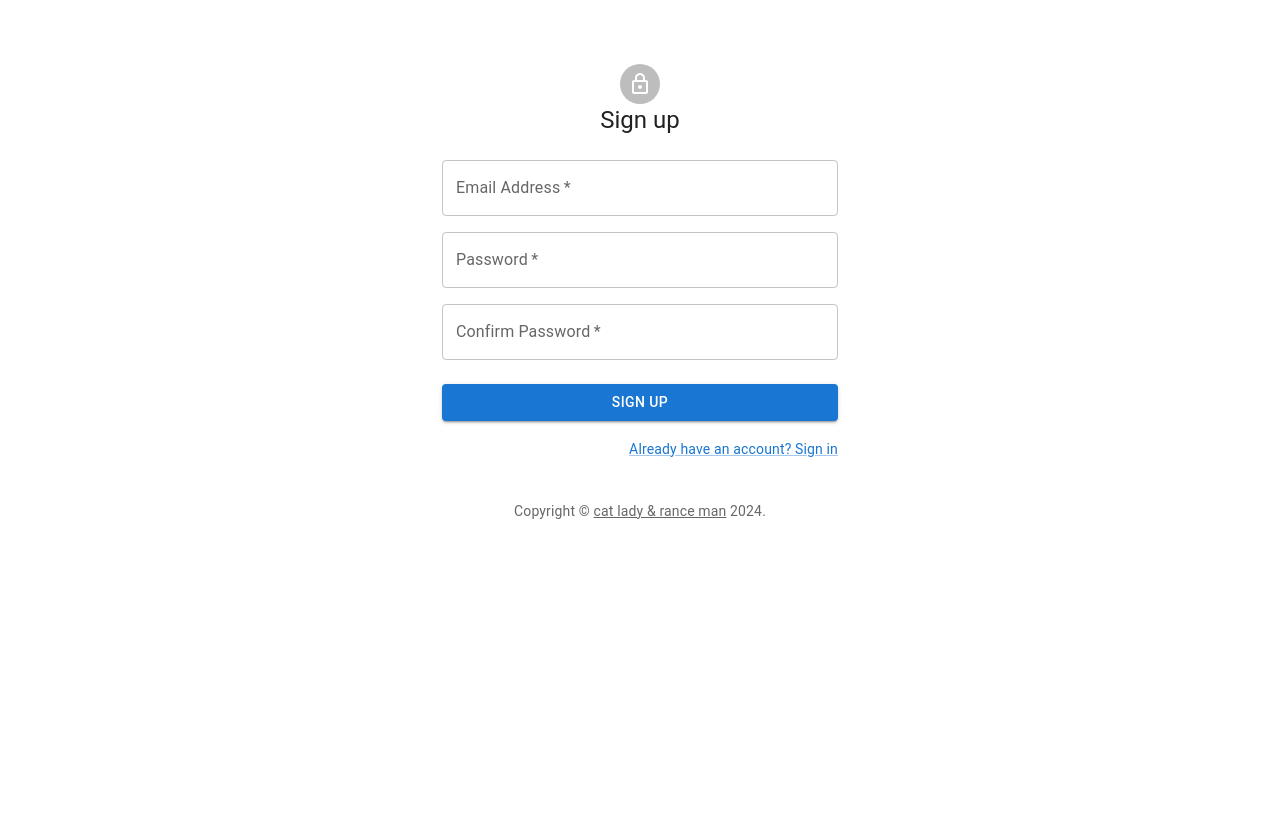
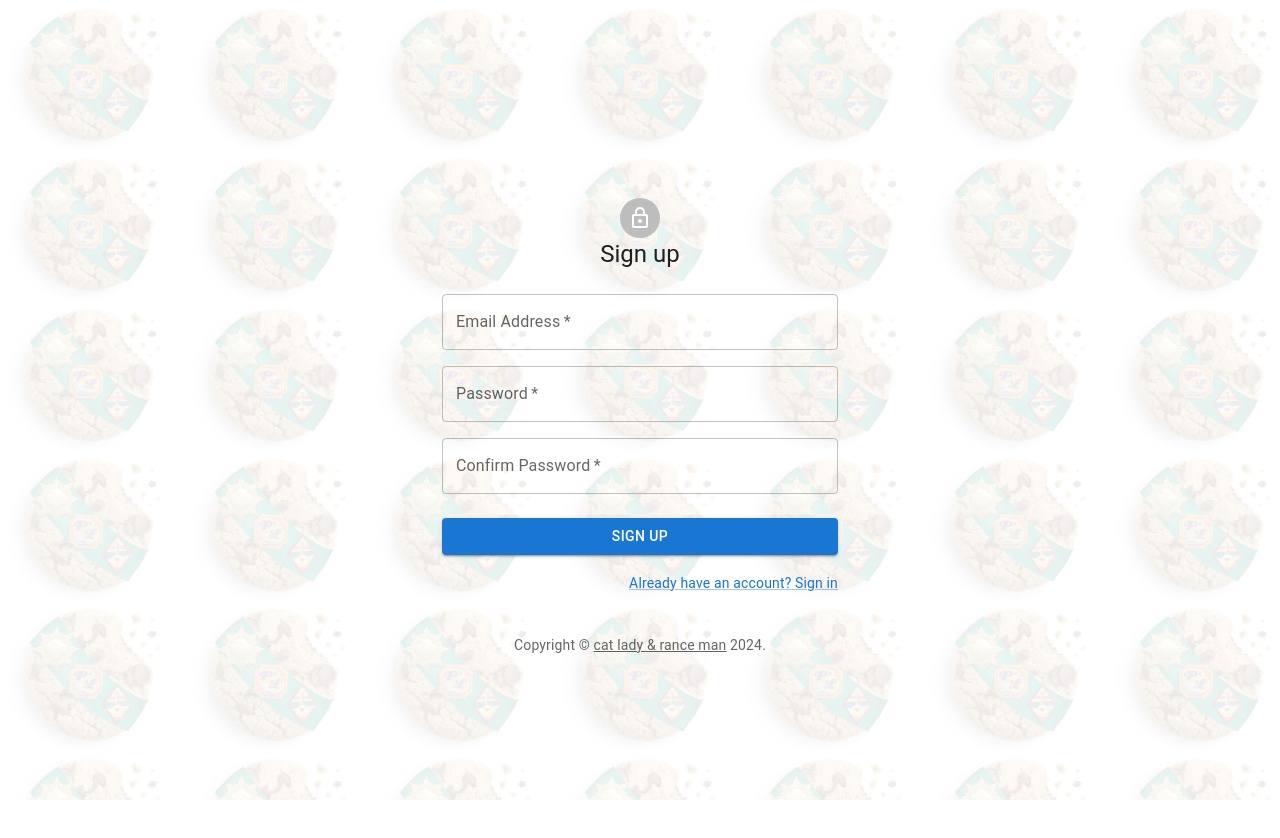
Before and after one commit to Ann-Clawson/crumbs-frontend, a React (Vite) app in the folder crumbs-frontend/: page /signup in a window 1280 px wide. Shown: the top 838 px of the page. After the commit the page ends 800 px from the top, so only its background shows below. Built offline with nearby package versions, Linux system fonts and the light colour scheme.

Commit message:
adds background to signup page

```diff
--- a/crumbs-frontend/src/Signup.jsx
+++ b/crumbs-frontend/src/Signup.jsx
@@ -1,8 +1,9 @@
+// eslint-disable-next-line no-unused-vars
 import * as React from "react";
 import Avatar from "@mui/material/Avatar";
 import CssBaseline from "@mui/material/CssBaseline";
 import TextField from "@mui/material/TextField";
-import { Dialog, DialogTitle, DialogContent, DialogActions, Button, Typography } from "@mui/material";
+import { Dialog, DialogTitle, DialogContent, Button, Typography } from "@mui/material";
 import { Link as RouterLink } from "react-router-dom";
 import Link from "@mui/material/Link";
 import Grid from "@mui/material/Grid";
@@ -100,12 +101,14 @@ export function SignUp() {
   };
 
   return (
+    <div className="signup-background">
       <ThemeProvider theme={defaultTheme}>
         <Container component="main" maxWidth="xs">
           <CssBaseline />
           <Box
             sx={{
-            marginTop: 8,
+              // marginTop: 8,
+              paddingTop: "50%",
               display: "flex",
               flexDirection: "column",
               alignItems: "center",
@@ -214,5 +217,6 @@ export function SignUp() {
           <Copyright sx={{ mt: 5 }} />
         </Container>
       </ThemeProvider>
+    </div>
   );
 }
--- a/crumbs-frontend/src/index.css
+++ b/crumbs-frontend/src/index.css
@@ -48,6 +48,15 @@ html, body {
 /* END HOME */
 
 /* BEGIN SIGN UP */
+.signup-background {
+    height: 100%;
+    min-height: 100vh;
+    background-image: url('./assets/CaramelChocChip_sash-1-1.jpg');
+    background-repeat: repeat;
+    background-size: 185px 150px;
+    background-blend-mode: lighten;
+    background-color: rgba(255, 255, 255, 0.9);
+}
 
 /* END SIGN UP */
 
```
Lines whose indentation alone changed are shown as unchanged.
